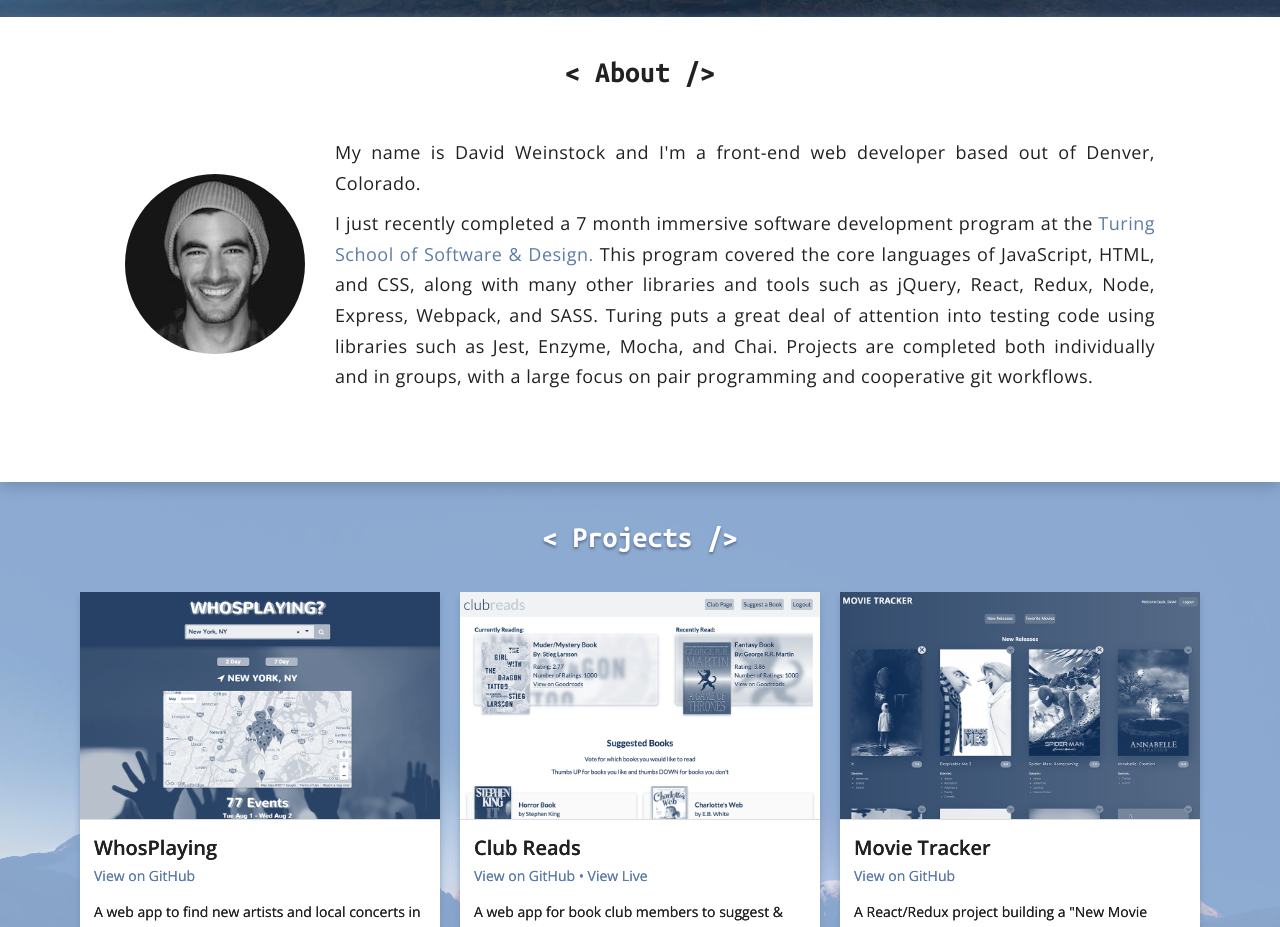
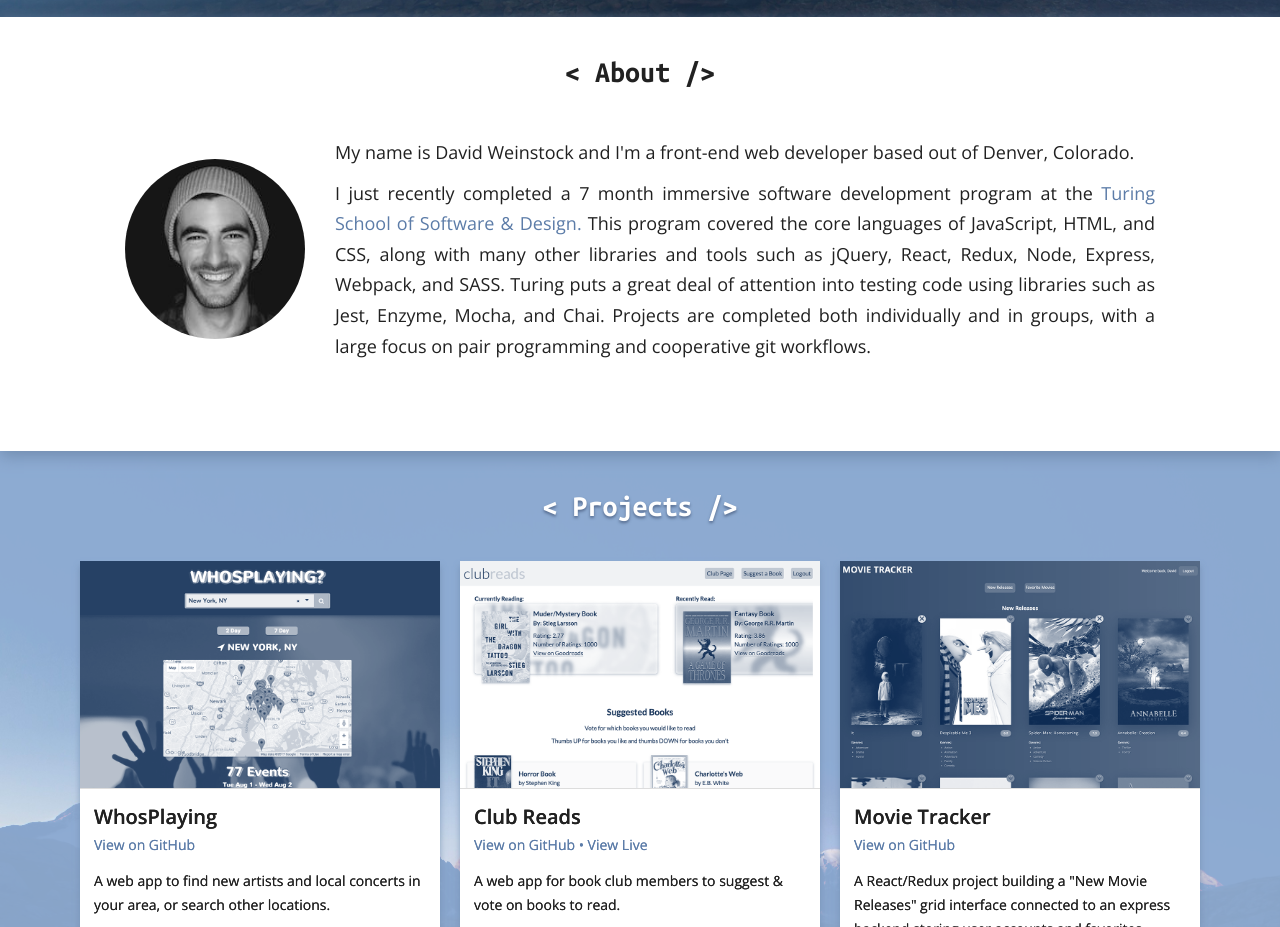
Before and after one commit to dstock48/portfolio, a React (Create React App) app: page / in a window 1280 px wide. Shown: the part 783-1710 px from the top of the page. Built offline with nearby package versions, Linux system fonts and the light colour scheme.

Commit message:
remove letter spacing

```diff
--- a/src/components/About/About.css
+++ b/src/components/About/About.css
@@ -34,7 +34,6 @@
   display: inline-block;
   font-size: 18px;
   font-weight: 300;
-  letter-spacing: 0.5px;
 }
 
 @media (max-width: 800px) {
```
